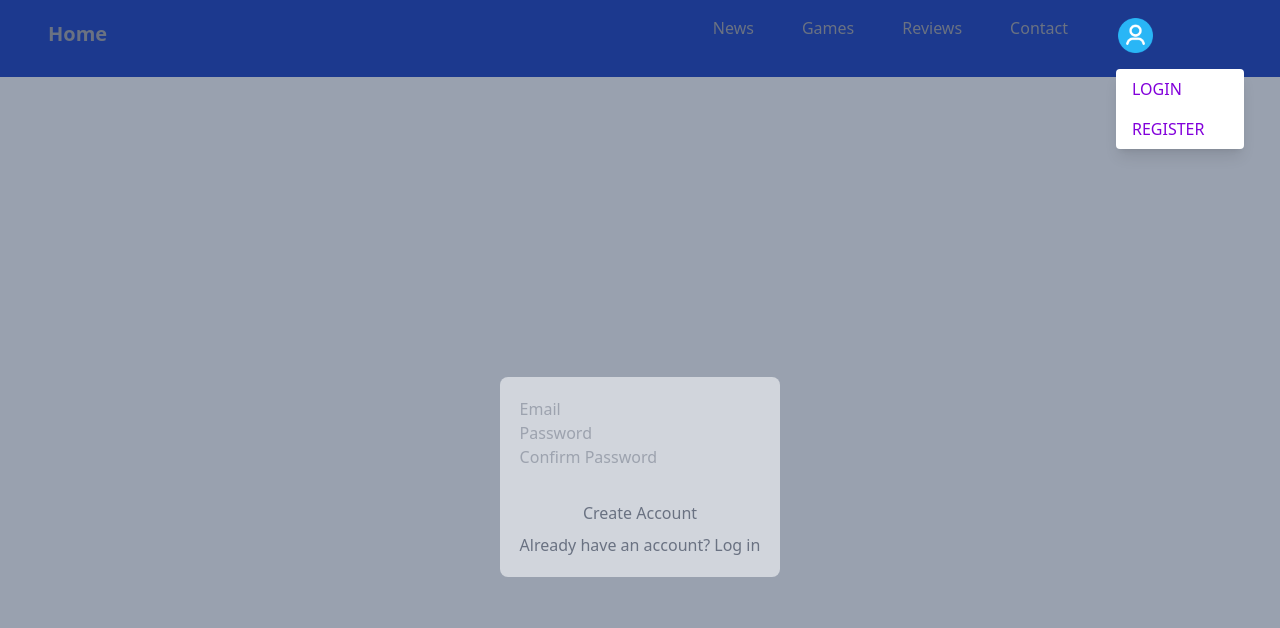
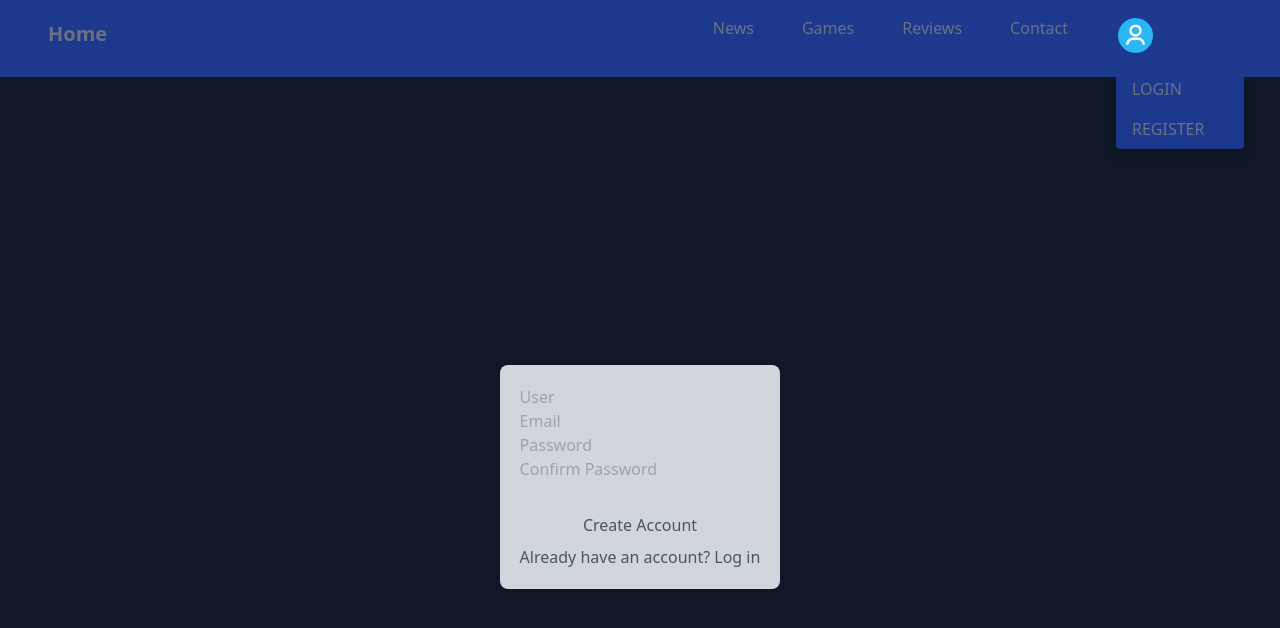
Before and after one commit to binky1615/examen-opdracht, a React (Vite) app in the folder dp-news/: page /Register in a window 1280 px wide. Both pictures are taken after a click on the button 1174 px from the left and 35 px from the top of the page. Shown: the top 628 px of the page. Built offline with nearby package versions, Linux system fonts and the light colour scheme.

Commit message:
working log in/log out

```diff
--- a/dp-news/src/App.jsx
+++ b/dp-news/src/App.jsx
@@ -8,6 +8,7 @@ import News from "./pages/News";
 import Contact from "./pages/Contact";
 import Login from "./auth/Login";
 import Register from "./auth/Register";
+import Profile from "./pages/profile";
 
 
 function App() {
@@ -23,6 +24,7 @@ function App() {
           <Route path="/Contact" element={<Contact />} />
           <Route path="/Login" element={<Login />} />
           <Route path="/Register" element={<Register />} />
+          <Route path="/Profile" element={<Profile />} />
         </Routes>
       </div>
     </BrowserRouter>
--- a/dp-news/src/auth/Login.jsx
+++ b/dp-news/src/auth/Login.jsx
@@ -25,7 +25,8 @@ function Login() {
     }
 
     if (email === storedEmail && password === storedPassword) {
-      navigate("/homepage");
+      navigate(-1);
+      localStorage.setItem("isLoggedIn", "true");
     } else {
       alert("Onjuiste gebruikersnaam of wachtwoord");
     }
@@ -33,18 +34,16 @@ function Login() {
 
   return (
     <>
-      <section className="bg-gray-400 h-screen flex flex-row justify-center items-center text-center ">
+      <section className="h-screen flex flex-row justify-center items-center text-center ">
         <section className="flex flex-col bg-gray-300 p-5 rounded-lg justify-start">
             <section className="flex flex-col mb-8">
                 <input
-                className=""
                 placeholder="Email"
                 type="email"
                 value={email}
                 onChange={(e) => setEmail(e.target.value)}
                 />
                 <input
-                className=""
                 placeholder="Password"
                 type="password"
                 value={password}
@@ -52,11 +51,11 @@ function Login() {
                 />
             </section>
             <section className="flex flex-col gap-2">
-                <button className="" onClick={handleLogin}>
+                <button className="text-gray-600 hover:text-gray-800" onClick={handleLogin}>
                 <p>LOGIN</p>
                 </button>
                 <Link to="/register">
-                <p className="">Don't have an account? Sign up</p>
+                <p className="text-gray-600 hover:text-gray-800">Don't have an account? Sign up</p>
                 </Link>
             </section>
         </section>
--- a/dp-news/src/auth/Register.jsx
+++ b/dp-news/src/auth/Register.jsx
@@ -2,6 +2,7 @@ import React, { useState } from "react";
 import { Link, useNavigate } from "react-router-dom";
 
 function Register() {
+  const [user, setUser] = useState("");
   const [email, setEmail] = useState("");
   const [password, setPassword] = useState("");
   const [confirmPassword, setConfirmPassword] = useState("");
@@ -10,6 +11,7 @@ function Register() {
 
   const saveData = () => {
     try {
+      localStorage.setItem("userName", user);
       localStorage.setItem("userEmail", email);
       localStorage.setItem("userPassword", password);
     } catch (e) {
@@ -18,7 +20,7 @@ function Register() {
   };
 
   const handleRegister = () => {
-    if (!email || !password || !confirmPassword) {
+    if (!user || !email || !password || !confirmPassword) {
       alert("All fields are required.");
       return;
     }
@@ -27,14 +29,21 @@ function Register() {
       return;
     }
     saveData();
-    navigate("/auth/login");
+    navigate("/login");
   };
 
   return (
     <>
-      <section className="bg-gray-400 h-screen flex flex-row justify-center items-center text-center">
+      <section className="h-screen flex flex-row justify-center items-center text-center">
         <section className="flex flex-col bg-gray-300 p-5 rounded-lg justify-start">
             <section className="flex flex-col mb-8">
+                <input
+                className=""
+                placeholder="User"
+                type="user"
+                value={user}
+                onChange={(e) => setUser(e.target.value)}
+                />
                 <input
                 className=""
                 placeholder="Email"
@@ -59,11 +68,11 @@ function Register() {
             </section>
             <section className="flex flex-col gap-2">
                 <button className="" onClick={handleRegister}>
-                <p className="">Create Account</p>
+                <p className="text-gray-600 hover:text-gray-800">Create Account</p>
                 </button>
-                <button onClick={() => navigate("/login")}>
-                <p className="">Already have an account? Log in</p>
-                </button>
+                <Link to="/login">
+                <p className="text-gray-600 hover:text-gray-800">Already have an account? Log in</p>
+                </Link>
             </section>
       </section>
     </section>
--- a/dp-news/src/components/NavBar.jsx
+++ b/dp-news/src/components/NavBar.jsx
@@ -1,50 +1,81 @@
-import React, { useState } from 'react';
-import { Link } from 'react-router-dom';
+import React, { useState, useEffect } from 'react';
+import { Link, Navigate } from 'react-router-dom';
 
 const NavBar = () => {
   const [isOpen, setIsOpen] = useState(false);
+  const [isLoggedIn, setIsLoggedIn] = useState(false);
+
+  // Check login state on page load or when localStorage changes
+  useEffect(() => {
+    const loggedIn = localStorage.getItem("isLoggedIn");
+    setIsLoggedIn(loggedIn === "true");
+
+  }, []);
+
 
   return (
-    <nav className=" bg-blue-900 text-white py-4 px-12 flex justify-between items-center">
+    <nav className="bg-blue-900 text-white py-4 px-12 flex justify-between items-center">
       <div className="text-xl font-bold size-9">
         <Link to="/" className="text-gray-500 hover:text-gray-700">Home</Link>
       </div>
+
       <ul className="flex space-x-12">
-        <li>
-          <Link to="/News" className="text-gray-500 hover:text-gray-700">News</Link>
-        </li>
-        <li>
-          <Link to="/Games" className="text-gray-500 hover:text-gray-700">Games</Link>
-        </li>
-        <li>
-          <Link to="/Reviews" className="text-gray-500 hover:text-gray-700">Reviews</Link>
-        </li>
-        <li>
-          <Link to="/Contact" className="text-gray-500 hover:text-gray-700">Contact</Link>
-        </li>
-        <ul>
+        <li><Link to="/News" className="text-gray-500 hover:text-gray-700">News</Link></li>
+        <li><Link to="/Games" className="text-gray-500 hover:text-gray-700">Games</Link></li>
+        <li><Link to="/Reviews" className="text-gray-500 hover:text-gray-700">Reviews</Link></li>
+        <li><Link to="/Contact" className="text-gray-500 hover:text-gray-700">Contact</Link></li>
 
-        {/* DROPDOWN */}
+        {/* Dropdown */}
         <li className="relative">
           <button
             onClick={() => setIsOpen(!isOpen)}
-            className="text-purple-500 hover:text-purple-700 focus:outline-none"
+            className="text-gray-500 focus:outline-none"
           >
-            <img src="/account.png" alt="" className='size-2/6' />
+            <section className='flex flex-row items-center gap-2 cursor-pointer'>
+            {!isLoggedIn &&
+            <img src="/account.png" alt="Account" className="size-2/6"/>
+            }
+            {isLoggedIn &&
+            <>
+            <img src="/account.png" alt="account" className="size-1/6"/>
+            <Link>{localStorage.getItem("userName")}</Link>
+            </>
+            }
+            </section>
           </button>
           {isOpen && (
-            <ul className="absolute mt-2 bg-white text-purple-700 rounded shadow-lg w-32 z-10">
-              <li className="px-4 py-2 hover:bg-gray-100">
-                <Link to="/Login">LOGIN</Link>
-              </li>
-              <li className="px-4 py-2 hover:bg-gray-100">
-                <Link to="/Register">REGISTER</Link>
-              </li>
-
+            <ul className="absolute mt-2 bg-blue-900 text-gray-500 rounded shadow-lg w-32 z-10">
+              {isLoggedIn ? (
+                <>
+                <li className="px-4 py-2 hover:bg-blue-950">
+                  <Link to="/Profile">PROFILE</Link>
+                </li>
+                <li>
+                  <button
+                    onClick={() => {
+                      localStorage.removeItem("isLoggedIn");
+                      setIsLoggedIn(false);
+                      Navigate(-1)
+                    }}
+                    className="px-4 py-2 hover:bg-blue-950"
+                  >
+                    LOGOUT
+                  </button>
+                </li>
+                </>
+              ) : (
+                <>
+                  <li className="px-4 py-2 hover:bg-blue-950">
+                    <Link to="/Login">LOGIN</Link>
+                  </li>
+                  <li className="px-4 py-2 hover:bg-blue-950">
+                    <Link to="/Register">REGISTER</Link>
+                  </li>
+                </>
+              )}
             </ul>
           )}
         </li>
-        </ul>
       </ul>
     </nav>
   );
--- a/dp-news/src/pages/Contact.jsx
+++ b/dp-news/src/pages/Contact.jsx
@@ -3,24 +3,24 @@ import React from "react";
 function Contact() {
   return (
     <>
-      <section className="bg-gray-400 h-screen flex flex-row justify-center items-center text-center gap-64">
+      <section className=" h-screen flex flex-row justify-center items-center text-center gap-64">
         <section className="flex flex-col bg-gray-300 p-5 rounded-lg justify-start">
-          <p className="text-3xl font-bold mb-6 text-purple-600">Contact Info</p>
+          <p className="text-3xl font-bold mb-6 text-gray-600 ">Contact Info</p>
           <p className="text-xl">
             If you find any bugs or have any questions or just want to say hi, <br/>
             then you can contact me through my socials
           </p>
           <div className="flex flex-col mt-4">
-          <a className="text-purple-500 text-xl" href="https://www.outlook.com">E-mail</a>
-          <a className="text-purple-500 text-xl" href="https://www.facebook.com/DP-News">Facebook</a>
-          <a className="text-purple-500 text-xl" href="https://www.bluesky.com/@dpnews">bluesky</a>
-          <a className="text-purple-500 text-xl" href="https://www.reddit.com/ur/dpnews">Reddit</a>
-          <a className="text-purple-500 text-xl" href="https://twitch.tv/dpnews">twitch</a>
+          <a className="text-gray-600 hover:text-gray-800 text-xl" href="https://www.outlook.com">E-mail</a>
+          <a className="text-gray-600 hover:text-gray-800 text-xl" href="https://www.facebook.com/DP-News">Facebook</a>
+          <a className="text-gray-600 hover:text-gray-800 text-xl" href="https://www.bluesky.com/@dpnews">bluesky</a>
+          <a className="text-gray-600 hover:text-gray-800 text-xl" href="https://www.reddit.com/ur/dpnews">Reddit</a>
+          <a className="text-gray-600 hover:text-gray-800 text-xl" href="https://twitch.tv/dpnews">twitch</a>
           </div>
         </section>
-        <section className="flex flex-col gap-10 size-1/6 mb-80">
-          <img src="/gwen pfp.png" alt="" />
-          <img src="/PRINCESS.png" alt="" />
+        <section className="flex flex-col gap-10 size-1/6 mb-80 ">
+          <img src="/gwen pfp.png" alt="" className="border-3 border-gray-400 rounded-full" />
+          <img src="/PRINCESS.png" alt="" className="border-3 border-gray-400 rounded-full"/>
         </section>
       </section>
     </>
--- /dev/null
+++ b/dp-news/src/pages/profile.jsx
@@ -0,0 +1,14 @@
+import React from "react";
+import { useState, useEffect } from "react";
+
+function Profile() {
+
+
+  return (
+    <div>
+      <h1>Hello {localStorage.getItem("userName")}</h1>
+    </div>
+  );
+}
+
+export default Profile;
```
